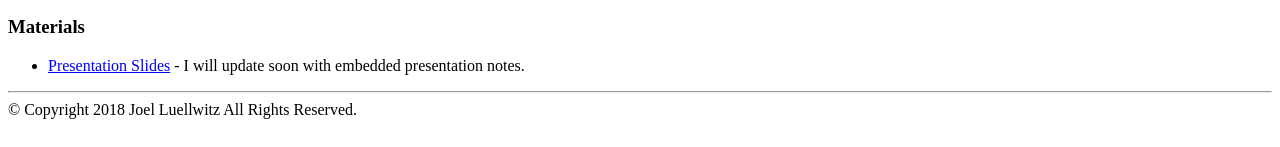
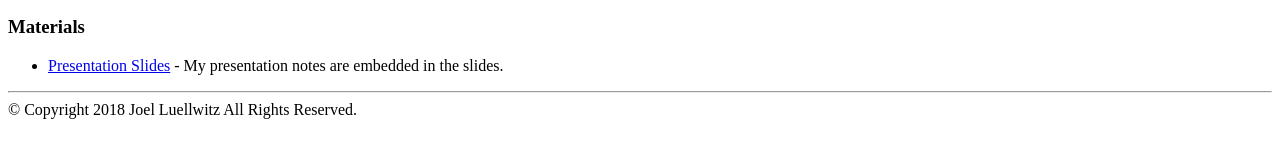
Before and after one commit to eviljoel/eviljoel.github.io, a plain HTML site: page presentations/index.html in a window 1280 px wide. Shown: the part 423-570 px from the top of the page. Drawn offline with Linux system fonts and the light colour scheme.

Commit message:
Added notes to presentation slides.

```diff
--- a/presentations/index.html
+++ b/presentations/index.html
@@ -18,7 +18,7 @@ Here you'll find slides and other materials from presentations I've given. While
         <p>Specifically, this talk will go over general Android architecture, LineageOS, a feature called Signature Spoofing, and MicroG. It will cover why you should use these tools and projects and how to install them. Finally, if time permits, I'll cover open source replacements for your favorite Android applications, how to transfer Signal data between phones, and how to make bit for bit backups of your Android operating system and data.</p>
         <h3>Materials</h3>
         <ul>
-            <li><a href="phoneTalk-20180616.odp">Presentation Slides</a> - I will update soon with embedded presentation notes.<!-- Note that my presentation notes are embedded in the slides. --></li>
+            <li><a href="phoneTalk-20180616.2.odp">Presentation Slides</a> - My presentation notes are embedded in the slides.</li>
         </ul>
         <hr>
 © Copyright 2018 Joel Luellwitz All Rights Reserved.
```
Also changed, not shown: 1 other file.
